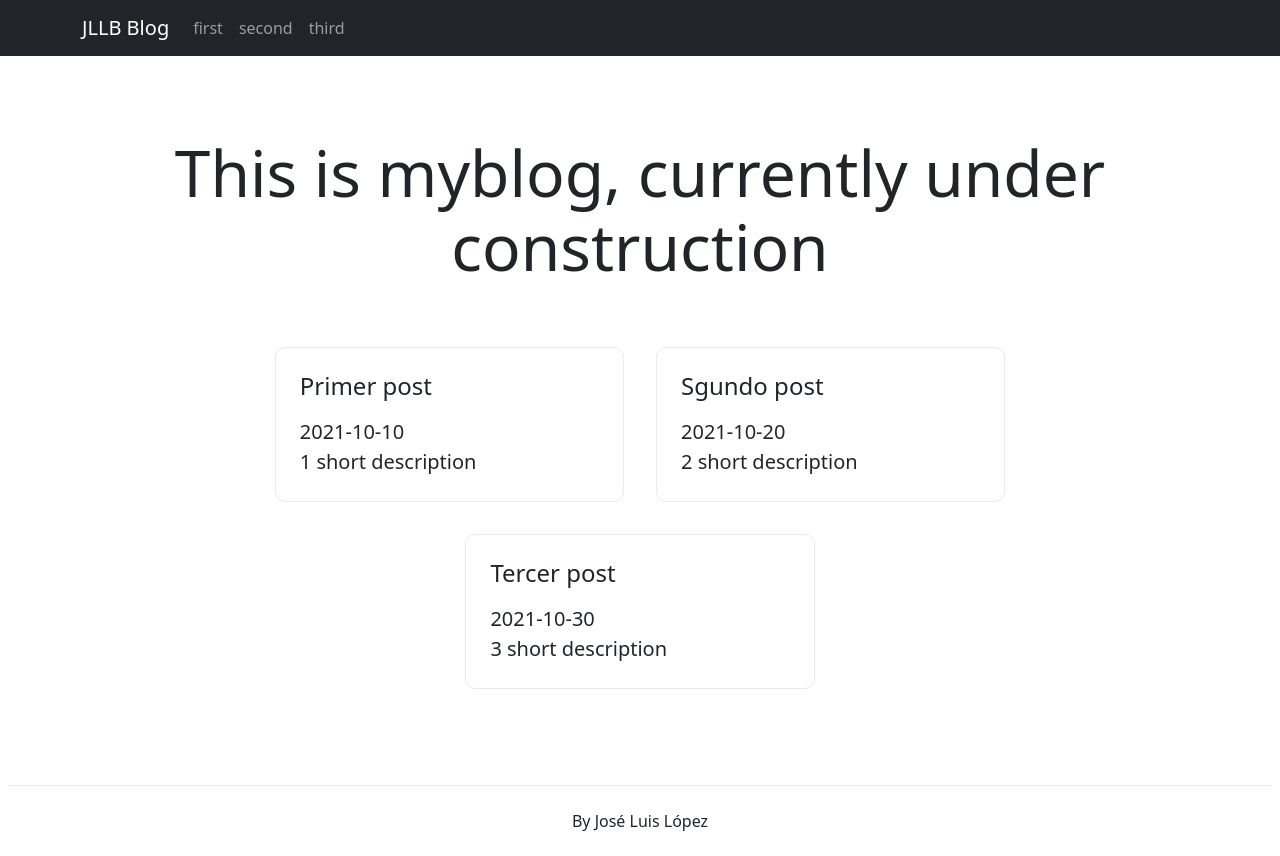
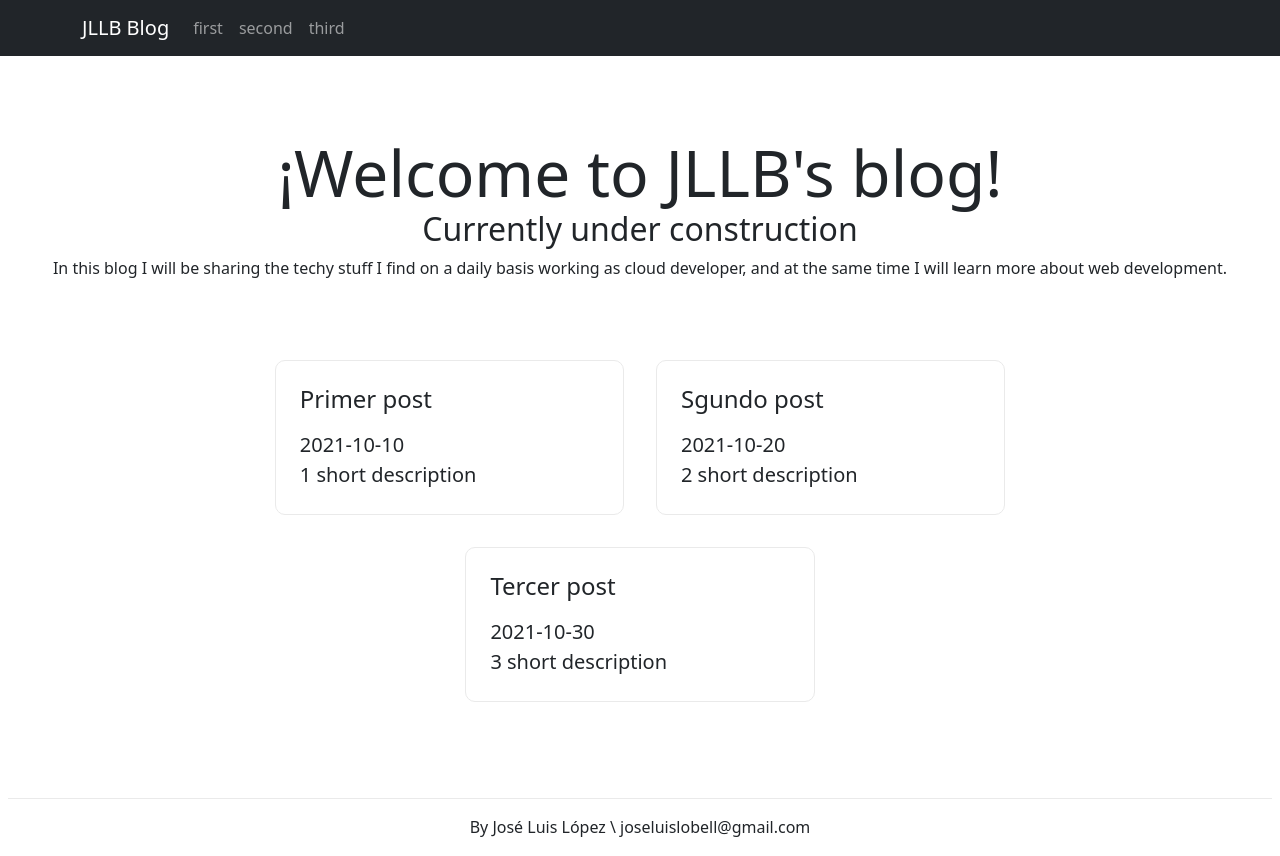
Before and after one commit to PepeluDev/jllb-blog, a Next.js app: page / in a window 1280 px wide. Built offline with nearby package versions, Linux system fonts and the light colour scheme.

Commit message:
Fix index current content

```diff
--- a/pages/index.js
+++ b/pages/index.js
@@ -1,5 +1,4 @@
 import Head from 'next/head'
-import Image from 'next/image'
 import styles from '../styles/Home.module.css'
 import Link from 'next/link'
 
@@ -14,7 +13,12 @@ export default function Home({ posts }) {
         <link rel="icon" href="/favicon.ico" />
       </Head>
       <main className={styles.main}>
-        <h1 className={styles.title}>This is myblog, currently under construction</h1>
+        <h1 className={styles.title}>¡Welcome to JLLB's blog!</h1>
+        <h2>Currently under construction</h2>
+        <p>
+          In this blog I will be sharing the techy stuff I find on a daily basis working as
+          cloud developer, and at the same time I will learn more about web development.
+        </p>
         <div className={styles.grid}>
         {posts.map(post => (
             <Link
@@ -32,7 +36,7 @@ export default function Home({ posts }) {
       </main>
 
       <footer className={styles.footer}>
-          By José Luis López
+          By José Luis López \ joseluislobell@gmail.com
       </footer>
     </div>
   );
```
